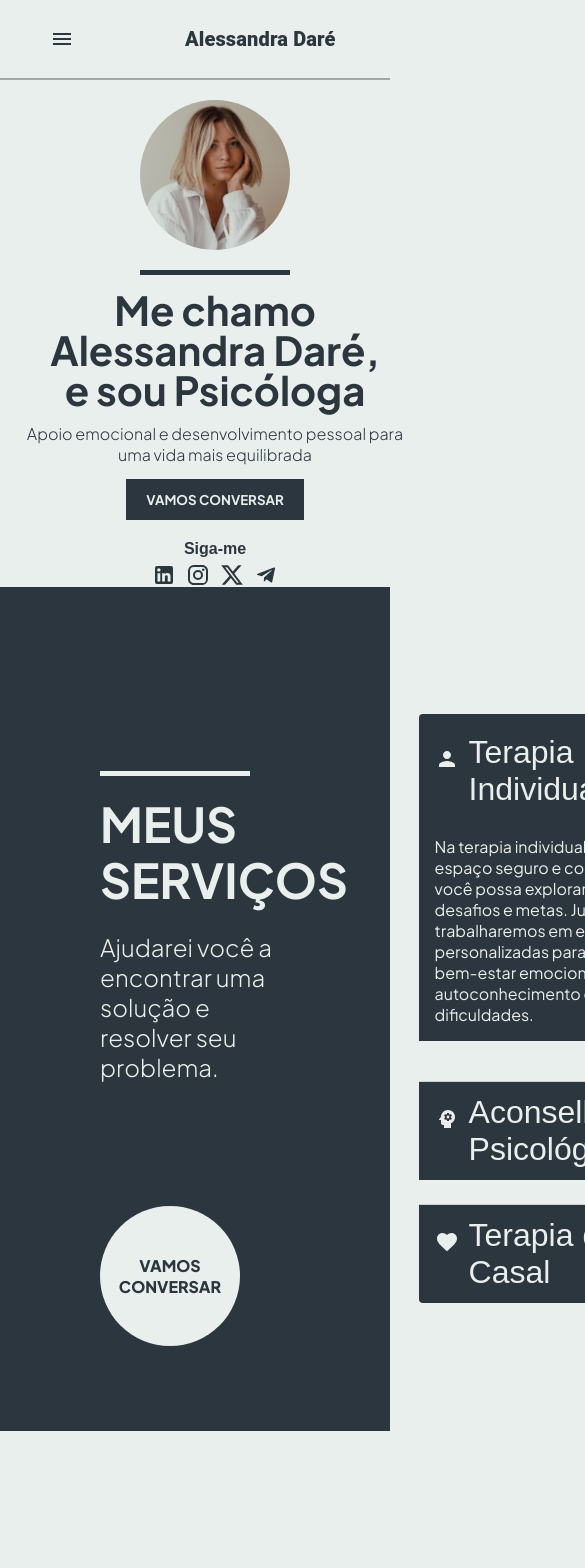
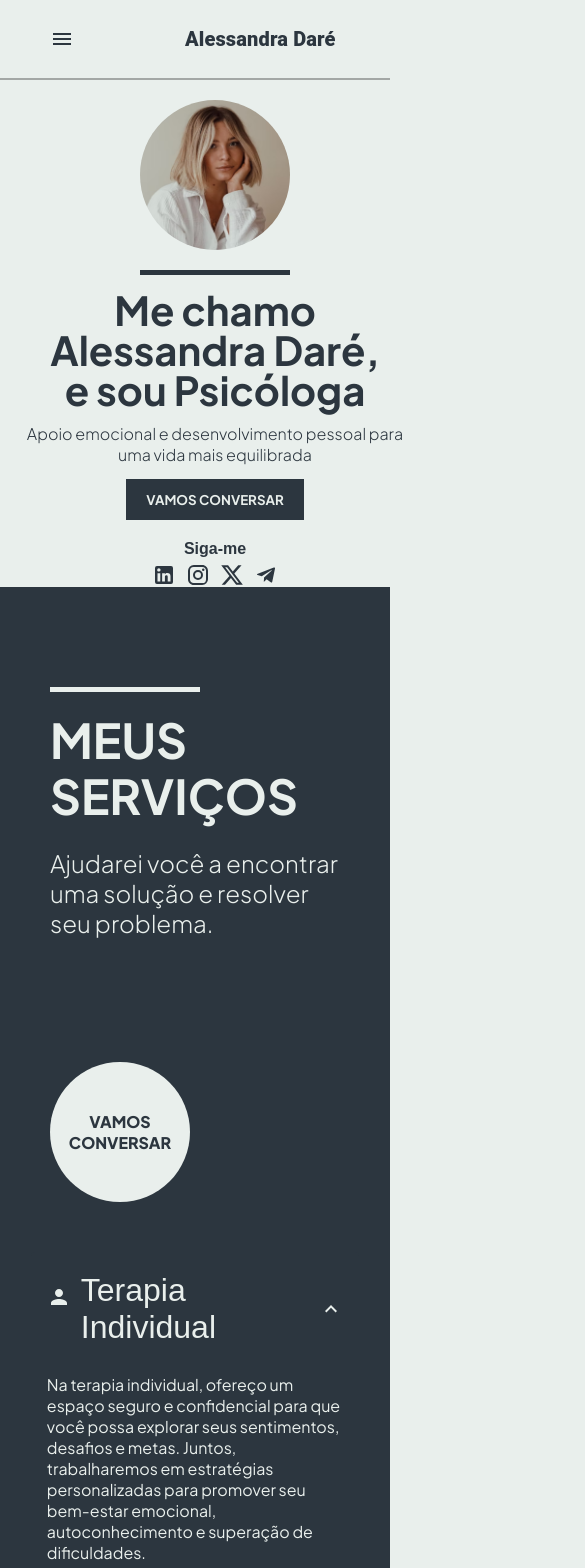
Before and after one commit to allessandrogomes/psychologist-portfolio, a Next.js app: page / in a window 390 px wide. Shown: the top 1568 px of the page, 585 px wide, since content can reach past the window. Before the commit the page ends 1431 px from the top, so only its background shows below. Built offline with nearby package versions, Linux system fonts and the light colour scheme.

Commit message:
:iphone:responsive: ajusta a responsividade da ServicesSection em telas de tamanho médio.

```diff
--- a/src/components/ServicesSection/styles.module.scss
+++ b/src/components/ServicesSection/styles.module.scss
@@ -1,21 +1,24 @@
 @import "@/app/globals.scss";
 
 .section {
-    height: 100vh;
+    height: 100%;
     min-height: 700px;
-    width: 100%;
+    max-width: 100%;
     background-color: $color2;
     display: flex;
+    flex-wrap: wrap;
+    align-items: center;
+    justify-content: center;
+    gap: 50px;
+    padding: 100px 50px;
 
     .title {
-        width: 45%;
+        max-width: 500px;
         height: 100%;
         display: flex;
         align-items: left;
         justify-content: center;
-        padding: 0 100px;
         flex-direction: column;
-        position: relative;
 
         .letsTalk {
             background-color: $color1;
@@ -32,17 +35,14 @@
             color: $color2;
             font-family: "Plus Jakarta Sans", sans-serif;
             text-transform: uppercase;
-            position: relative;
-            top: 100px;
+            margin-top: 100px;
         }
     }
 
     .accordions {
-        width: 55%;
+        max-width: 500px;
         height: 100%;
         display: flex;
         align-items: center;
-        justify-content: center;
-        padding: 0 100px;
     }
 }
```
